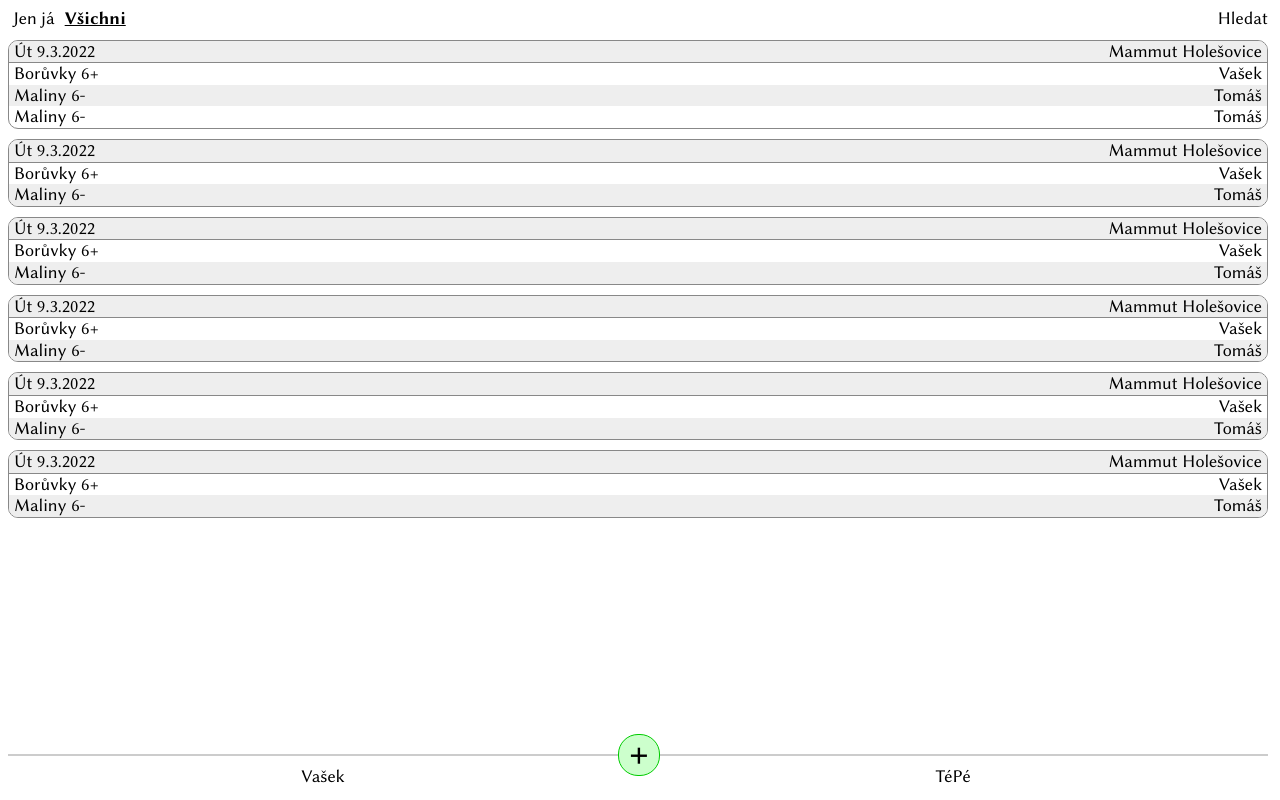
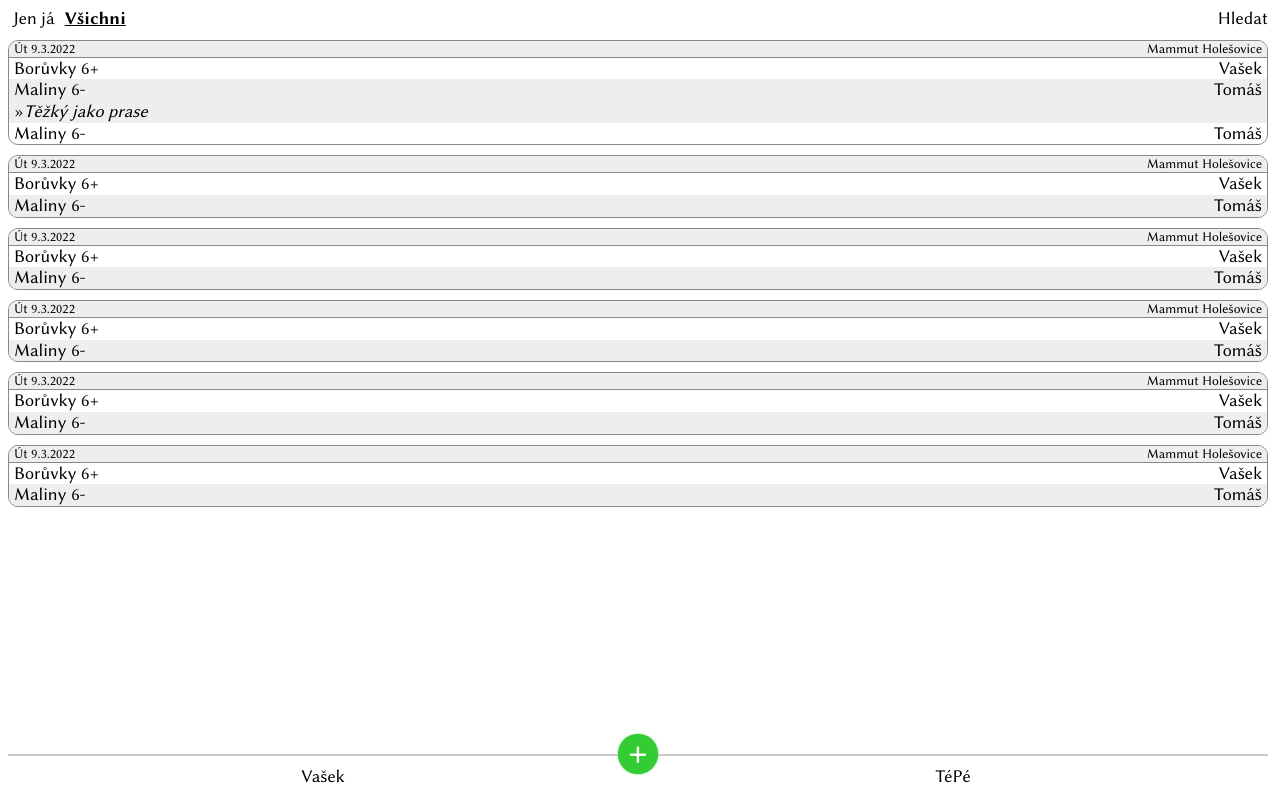
Before and after one commit to vasekp/ldenik, a plain HTML site: page index.html in a window 1280 px wide. Drawn offline with Linux system fonts and the light colour scheme.

Commit message:
CSS update

```diff
--- a/index.html
+++ b/index.html
@@ -29,6 +29,7 @@
         <div class="row">
           <span class="route">Maliny 6-</span>
           <span class="climber">Tomáš</span>
+          <span class="comment">Těžký jako prase</span>
         </div>
         <div class="row">
           <span class="route">Maliny 6-</span>
--- a/main.css
+++ b/main.css
@@ -72,9 +72,10 @@ input[type="radio"]:checked + label {
   top: -20px;
   width: 40px;
   height: 40px;
-  background: #cfc;
-  border: 1px solid #0c0;
+  background: #3c3;
   border-radius: 20px;
+  box-shadow: 0 0 2px #3c3;
+  color: white;
   font-size: 40px;
   font-weight: 1000;
   text-align: center;
@@ -100,11 +101,24 @@ input[type="radio"]:checked + label {
   display: flex;
   justify-content: space-between;
   border-bottom: 1px solid #888;
+  font-size: 75%;
 }
 
 .row {
   display: flex;
   justify-content: space-between;
+  flex-wrap: wrap;
+}
+
+.comment {
+  display: block;
+  flex-basis: 100%;
+  font-style: italic;
+}
+
+.comment::before {
+  font-style: normal;
+  content: "\BB ";
 }
 
 .sess-head, .row:nth-child(odd) {
```
